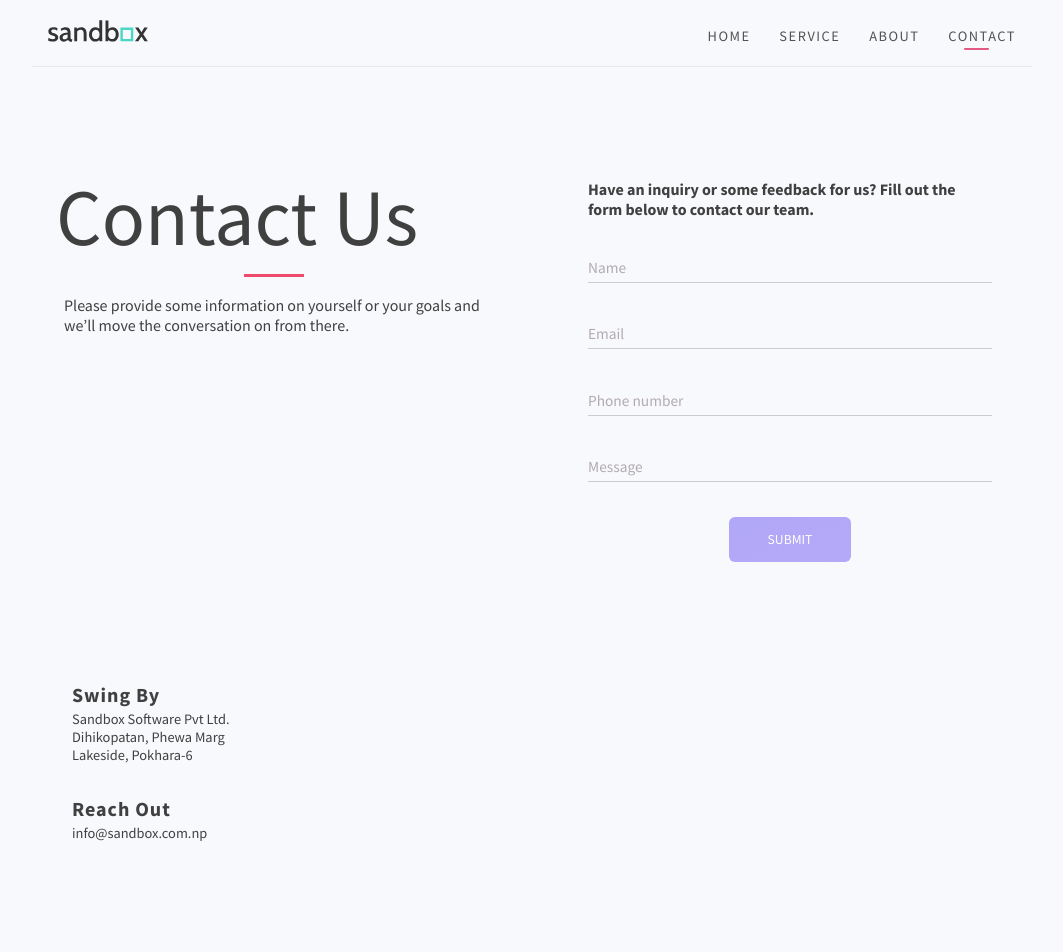
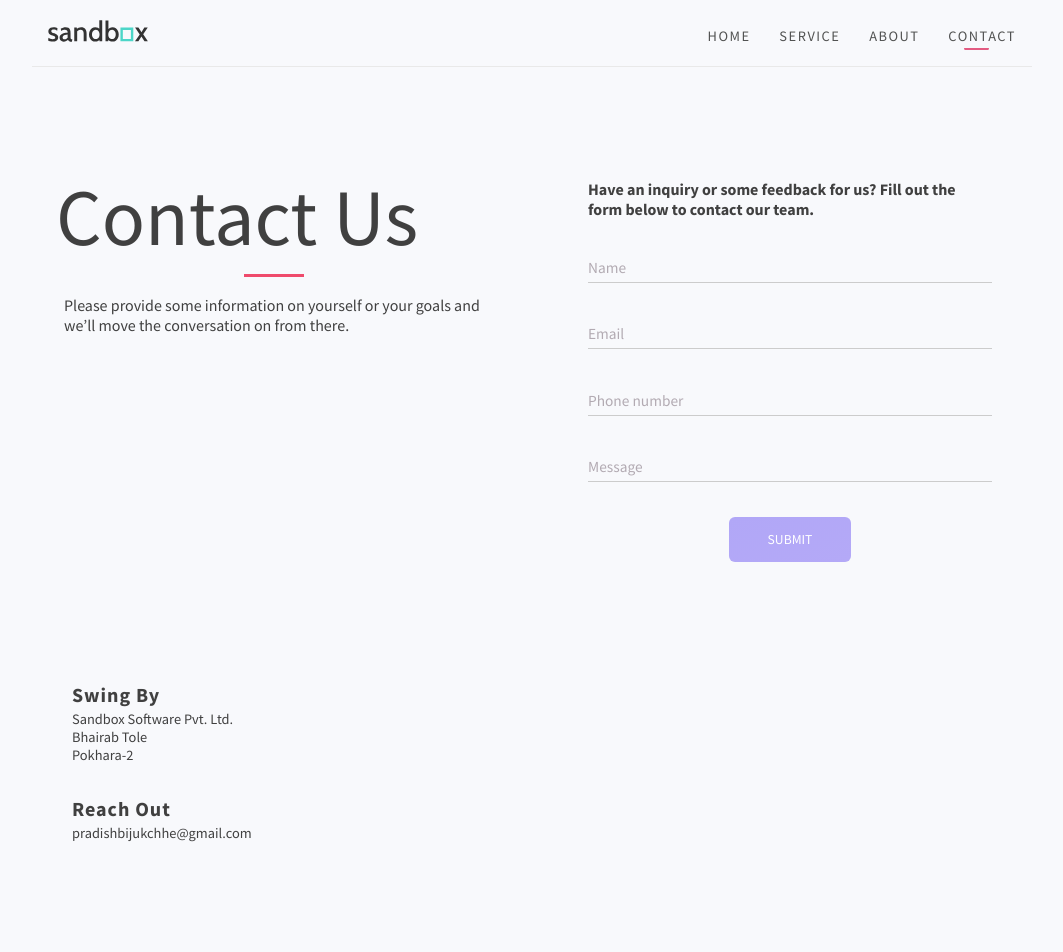
Before and after one commit to thenepaligamer/sandbox-pokhara.github.io, a React (Create React App) app: page /contact in a window 1280 px wide. Shown: the top 952 px of the page, without its empty margins (108-1171 px from the left). Built offline with nearby package versions, Linux system fonts and the light colour scheme.

Commit message:
Updates website contents

```diff
--- a/src/pages/Contact.js
+++ b/src/pages/Contact.js
@@ -153,13 +153,13 @@ function Contact() {
         <section className={styles.locationSection}>
           <div className={styles.location}>
             <div className={styles.locationTitle}>Swing By</div>
-            <div className={styles.locationCompanyName}>Sandbox Software Pvt Ltd.</div>
-            <div className={styles.locationStreet}>Dihikopatan, Phewa Marg</div>
-            <div className={styles.locationStreet}>Lakeside, Pokhara-6</div>
+            <div className={styles.locationCompanyName}>Sandbox Software Pvt. Ltd.</div>
+            <div className={styles.locationStreet}>Bhairab Tole</div>
+            <div className={styles.locationStreet}>Pokhara-2</div>
           </div>
           <div className={styles.mail}>
             <div className={styles.mailTitle}>Reach Out</div>
-            <div className={styles.mailAddress}>info@sandbox.com.np</div>
+            <div className={styles.mailAddress}>pradishbijukchhe@gmail.com</div>
           </div>
           <div></div>
         </section>
--- a/src/pages/Home.js
+++ b/src/pages/Home.js
@@ -102,9 +102,9 @@ function Home() {
                       background: "linear-gradient(45deg, #9EBBFC, #A8DFF2)",
                     }}
                   >
-                    <i class="fas fa-calendar-week fa-2x"></i>
+                    <i class="fas fa-robot fa-2x"></i>
                   </div>
-                  <div className={styles.serviceDescription}>Event Management</div>
+                  <div className={styles.serviceDescription}>Artificial Intelligence</div>
                 </div>
               </div>
             </div>
--- a/src/pages/Service.js
+++ b/src/pages/Service.js
@@ -16,7 +16,7 @@ function Service() {
       img: RpaImg,
       title: "Computer Vision",
       description:
-        "We focus on developing customized software using Robotic Process Automation(RPA). We provide services to create AI enabled bots as per users' requirements.",
+        "Computer vision projects translate digital visual content into explicit descriptions to gather multi-dimensional data. This data is then turned into computer-readable language to aid the decision-making process. We devleop easy-to-use applications by using computer vision.",
     },
     {
       img: MobileImg,
```
